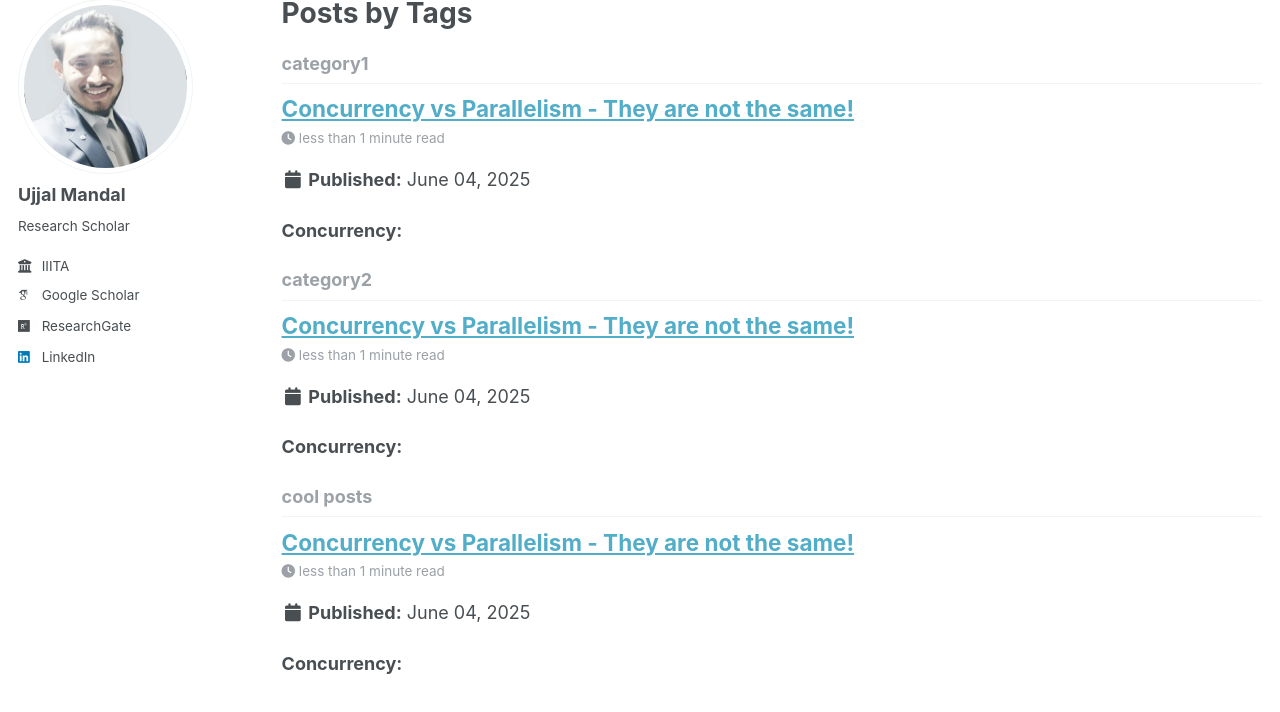
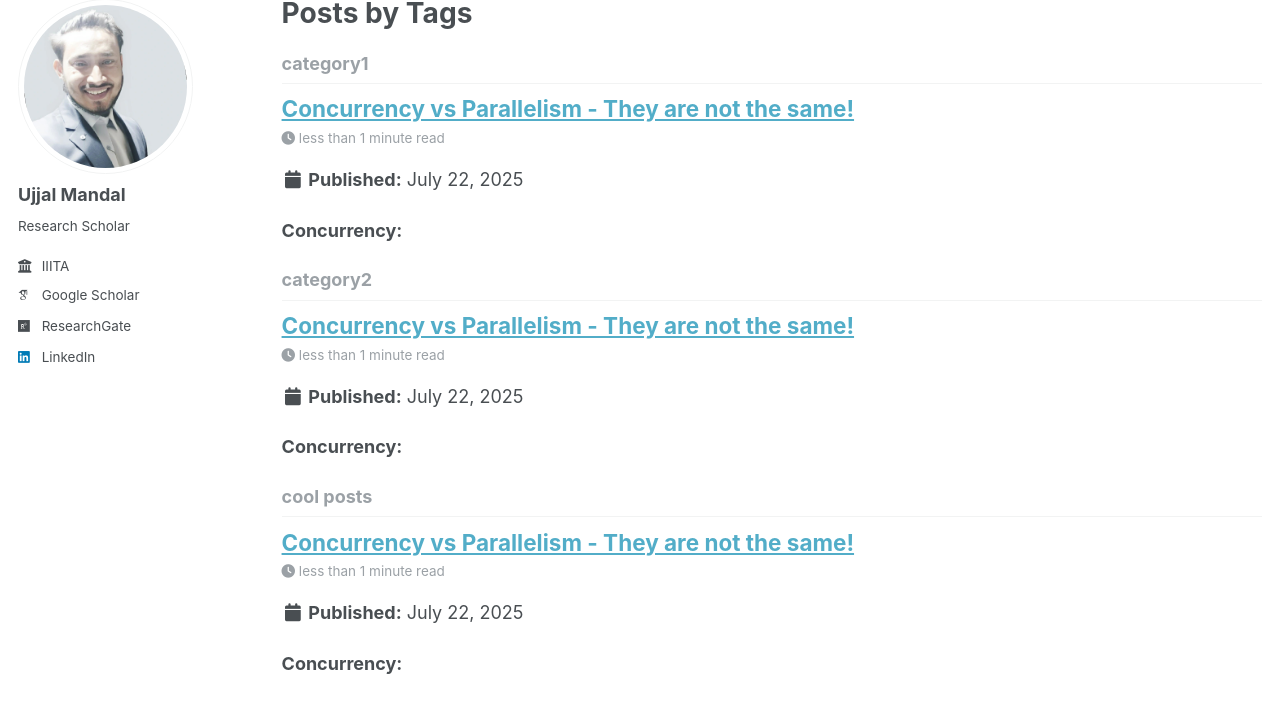
Before and after one commit to mandalujjal/mandalujjal.github.io, a Jekyll site: the page built from _pages/tag-archive.html, in a window 1280 px wide and 1190 px high. Shown: the part 100-812 px from the top of the window. Built offline with Jekyll 4.4.1, drawn with Linux system fonts in a browser that asks for light colours; some web fonts are replaced; a script that is not in the unit is left out.

Commit message:
Update 2025-06-04-blog-post-1.md

```diff
--- a/_posts/2025-06-04-blog-post-1.md
+++ b/_posts/2025-06-04-blog-post-1.md
@@ -1,12 +1,13 @@
 ---
 title: 'Concurrency vs Parallelism - They are not the same!'
-date: 2025-06-04
+date: 2025-07-22
 permalink: /posts/2025/06/blog-post-1/
 tags:
   - cool posts
   - category1
   - category2
 ---
+
 
 **Concurrency:**
 
@@ -29,7 +30,9 @@ The goal of parallelism is to boost processing speed by executing multiple task
 **They are not mutually exclusive**
 
 -You can have concurrency without parallelism.
+
 -You can have parallelism without concurrency.
+
 -Or you can have both together for high performance system.
 
 
```
